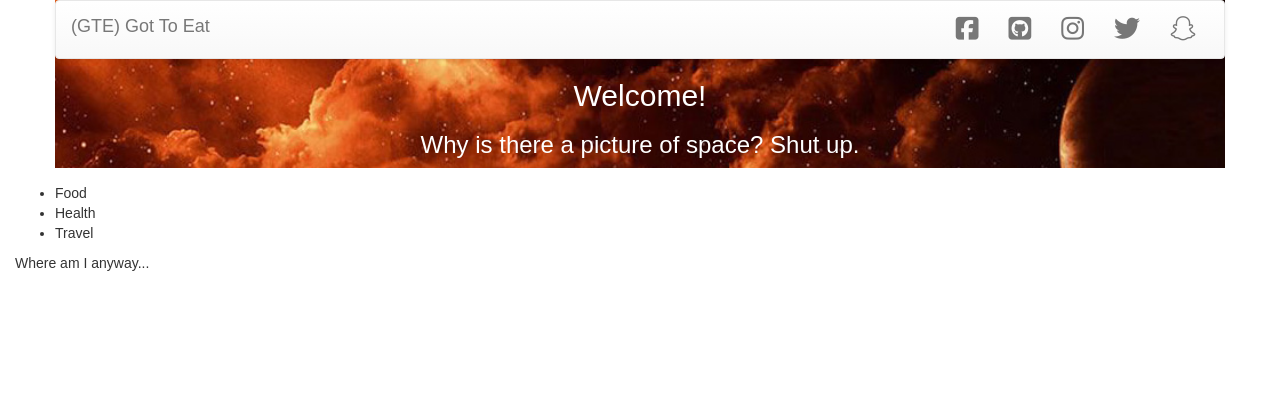
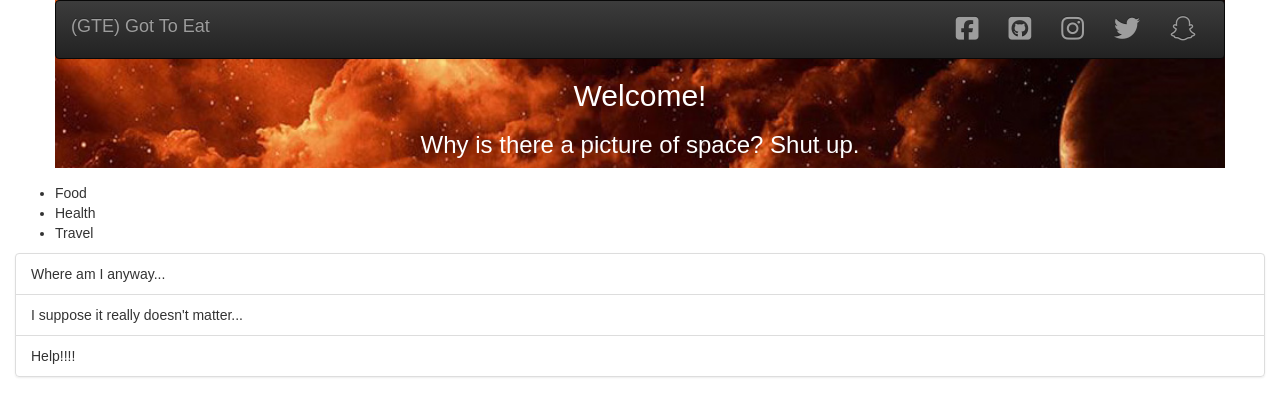
Before and after one commit to idhere703/gte, a React (Create React App) app: page / in a window 1280 px wide. Shown: the top 416 px of the page. Built offline with nearby package versions, Linux system fonts and the light colour scheme.

Commit message:
List views. Need to get that content out of there.

```diff
--- a/src/App.js
+++ b/src/App.js
@@ -5,7 +5,9 @@ import {
   NavItem,
   Grid,
   Row,
-  Col
+  Col,
+  ListGroup,
+  ListGroupItem
  } from 'react-bootstrap'
 import './App.css';
 import { Tab, Tabs, TabList, TabPanel } from 'react-tabs';
@@ -15,7 +17,11 @@ class App extends Component {
   getFoodContent = () => {
     return (
       <div>
-        Yum food.
+        <ListGroup>
+          <ListGroupItem>Yum food.</ListGroupItem>
+          <ListGroupItem>Wish there was more.</ListGroupItem>
+          <ListGroupItem>Wonder if there are any good places to eat around here.</ListGroupItem>
+        </ListGroup>
       </div>
     );
   };
@@ -23,7 +29,11 @@ class App extends Component {
   getTravelContent = () => {
     return (
       <div>
-        Where am I anyway...
+        <ListGroup>
+          <ListGroupItem>Where am I anyway...</ListGroupItem>
+          <ListGroupItem>I suppose it really doesn't matter...</ListGroupItem>
+          <ListGroupItem>Help!!!!</ListGroupItem>
+        </ListGroup>
       </div>
     );
   };
@@ -31,7 +41,11 @@ class App extends Component {
   getHealthContent = () => {
     return (
       <div>
-        What do you mean I'm not covered?!
+        <ListGroup>
+          <ListGroupItem>What do you mean I'm not covered?!</ListGroupItem>
+          <ListGroupItem>I'll sue!</ListGroupItem>
+          <ListGroupItem>... What do you mean I need coverage to sue!</ListGroupItem>
+        </ListGroup>
       </div>
     );
   };
@@ -48,7 +62,7 @@ class App extends Component {
           <Row className="show-grid App-logo">
             <Col>
               <div className="App-header">
-                <Navbar collapseOnSelect>
+                <Navbar bsStyle="inverse" collapseOnSelect>
                   <Navbar.Header>
                     <Navbar.Brand>
                       <a href="#">(GTE) Got To Eat</a>
@@ -78,11 +92,6 @@ class App extends Component {
             </Col>
 
           </Row>
-
-          <Row>
-
-          </Row>
-
         </Grid>
 
         <div className="App-body">
```
